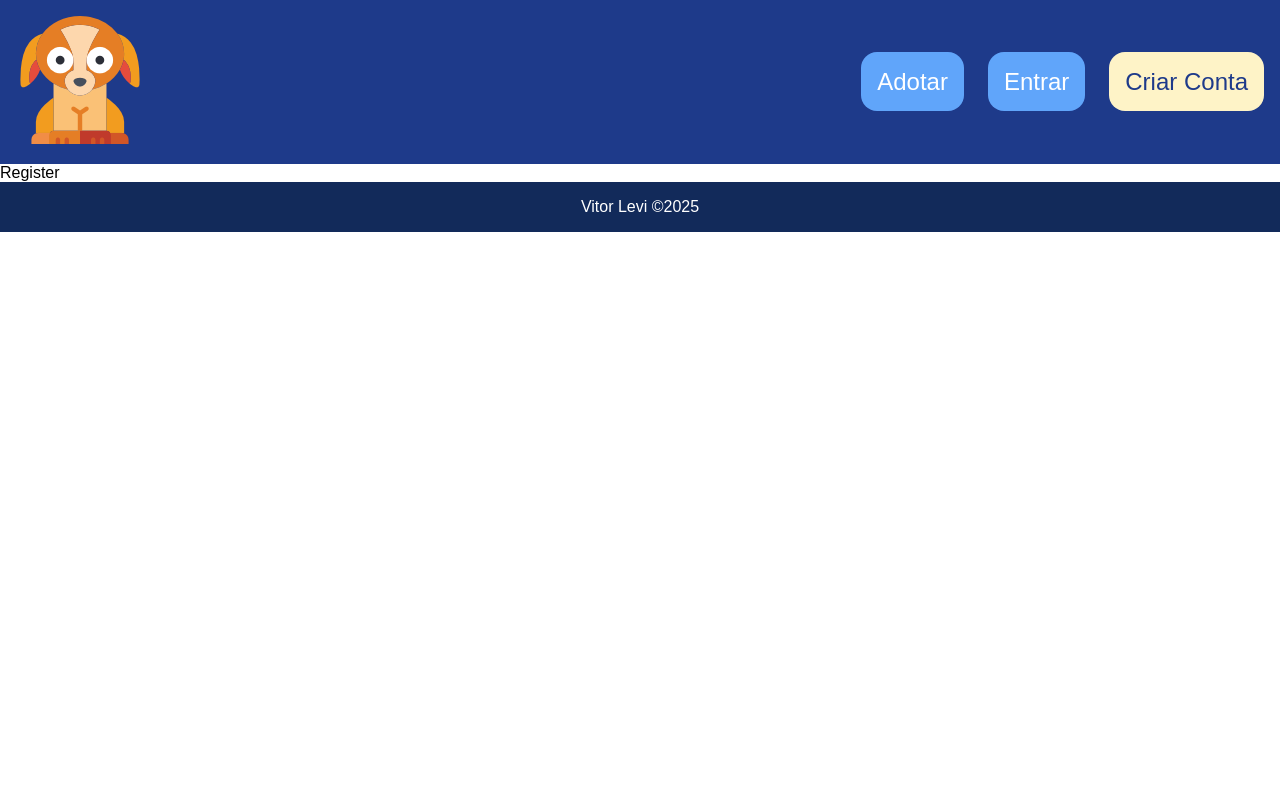
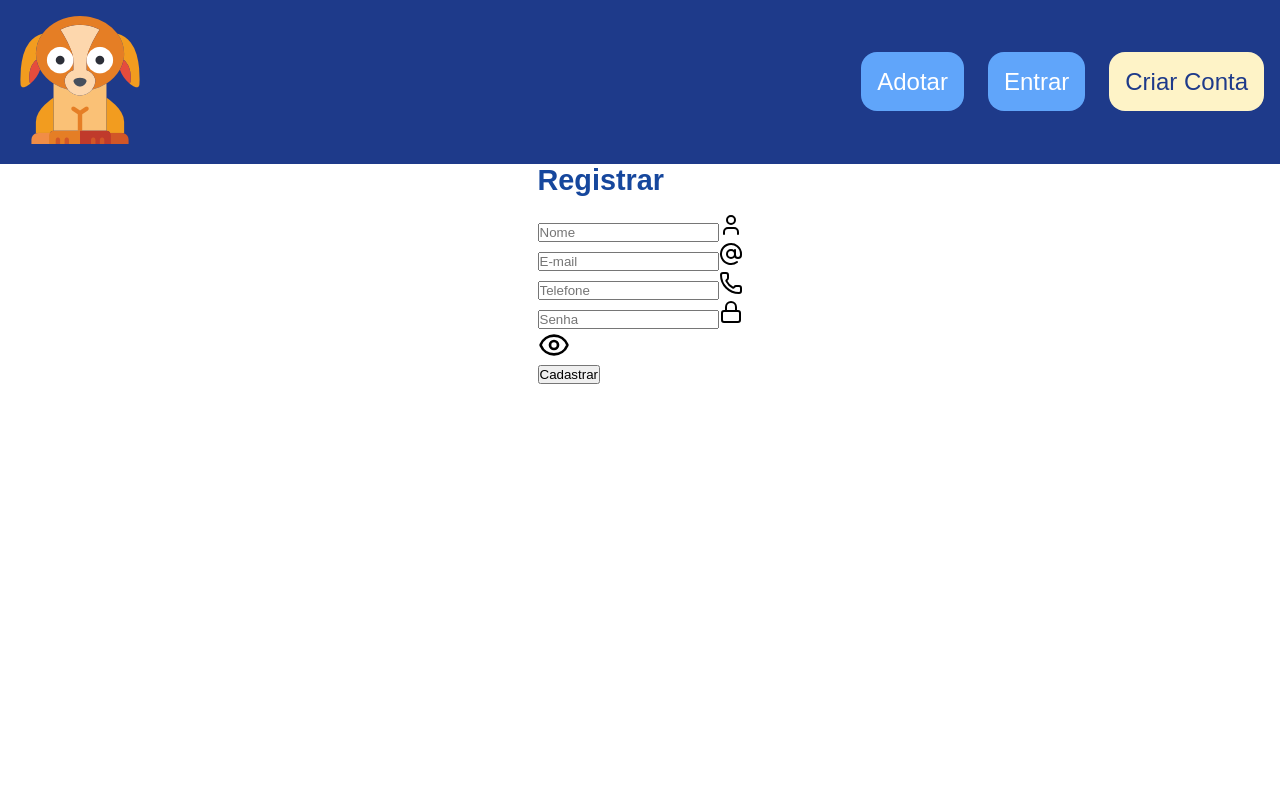
Before and after one commit to DevVitorlevi/Get-a-Pet, a React (Vite) app in the folder frontend/: page /register in a window 1280 px wide. Shown: the top 800 px of the page. Built offline with nearby package versions, Linux system fonts and the light colour scheme.

Commit message:
Estrutura Input

```diff
--- a/frontend/src/pages/Auth/Register.jsx
+++ b/frontend/src/pages/Auth/Register.jsx
@@ -1,8 +1,33 @@
-import React from 'react'
-
+import React, { useState } from 'react'
+import '../../styles/Form.css'
+import { Eye, EyeClosed, User, AtSign, Phone, LockIcon } from 'lucide-react'
 const Register = () => {
+    const [open, setOpen] = useState(false)
     return (
-        <div>Register</div>
+        <div className='container'>
+            <h1 className='title'>Registrar</h1>
+            <form className='form'>
+                <div className="inputs">
+                    <input type="text" name='name' className='input' placeholder='Nome' required />
+                    <User className='icon' />
+                </div>
+                <div className="inputs">
+                    <input type="text" required name='email' className='input' placeholder='E-mail' />
+                    <AtSign className='icon' />
+                </div>
+                <div className="inputs">
+                    <input type="number" name='phone' required className='input' placeholder='Telefone' />
+                    <Phone className='icon' />
+                </div>
+                <div className="className"></div>
+                <input type="password" name="password" className="input" required placeholder='Senha' />
+                <LockIcon className='icon' />
+                <div onClick={() => setOpen(!open)}>
+                    {open ? <EyeClosed className='icon' /> : <Eye size={32} className='icon' />}
+                </div>
+                <button type="submit">Cadastrar</button>
+            </form>
+        </div>
     )
 }
 
--- a/frontend/src/styles/Container.module.css
+++ b/frontend/src/styles/Container.module.css
@@ -0,0 +1,6 @@
+.container {
+    height: 100vh;
+    width: 100vw;
+    display: flex;
+    justify-content: center;
+}
--- a/frontend/src/styles/index.css
+++ b/frontend/src/styles/index.css
@@ -17,3 +17,8 @@ h1 {
     font-weight: bold;
     color: #16479d;
 }
+
+body {
+    height: 100vh;
+    width: 100vw;
+}
```
Also changed, not shown: frontend/src/styles/Form.css (added).
